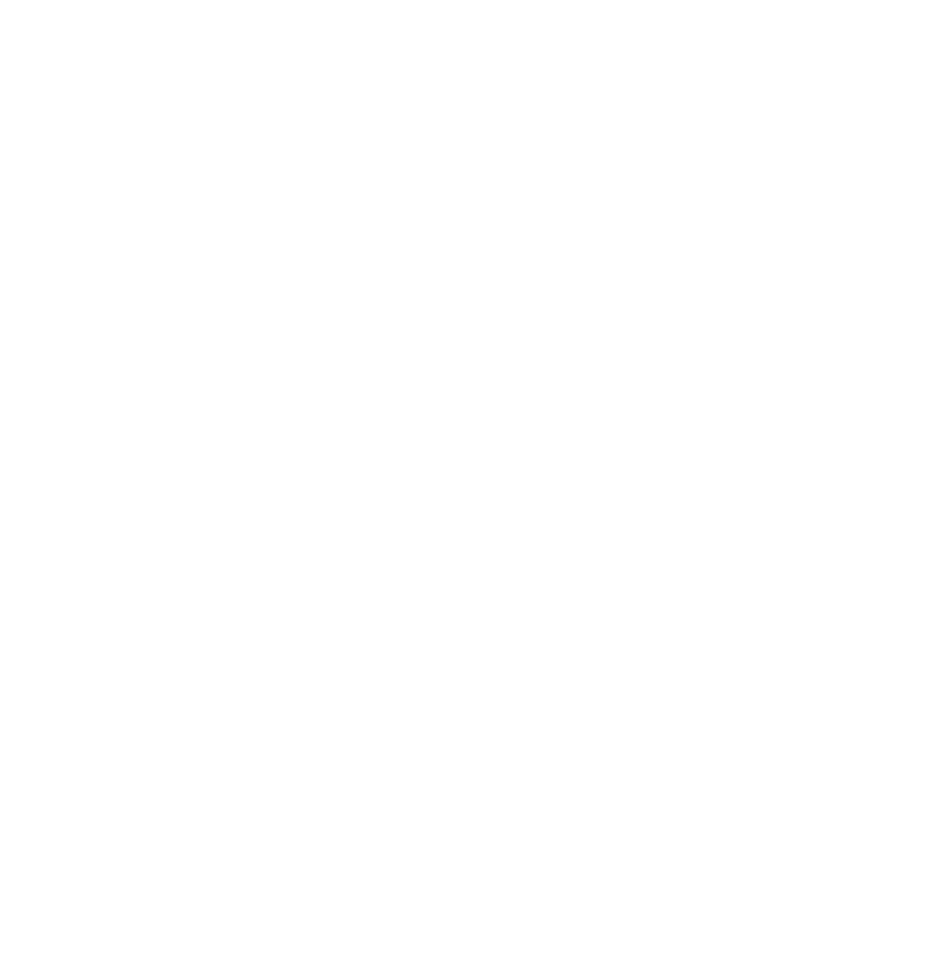
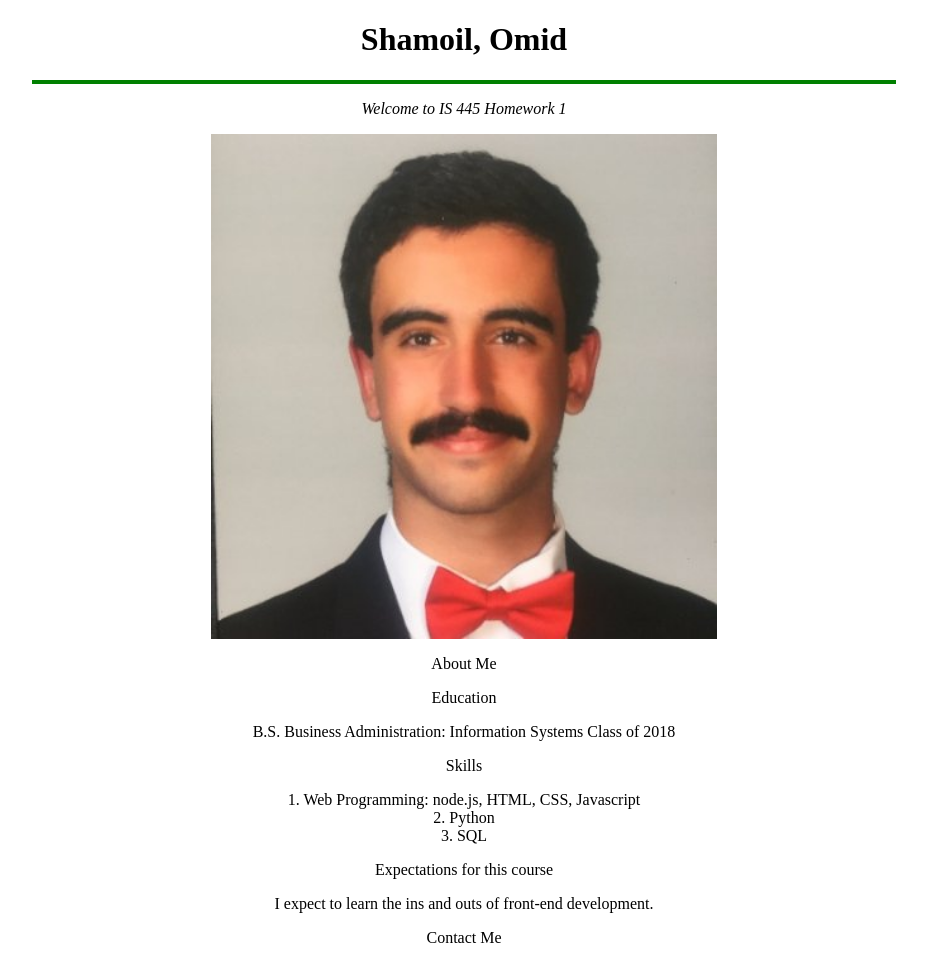
Before and after one commit to dromid21/homework1, a website: page website/index.html in a window 1280 px wide. Shown: the whole page, without its empty margins (176-1103 px from the left). Before the commit the page ends 800 px from the top, so only its background shows below. Drawn offline with Linux system fonts and the light colour scheme.

Commit message:
Making progress

```diff
--- a/website/index.html
+++ b/website/index.html
@@ -4,9 +4,36 @@
     <meta charset="UTF-8">
     <meta name="viewport" content="width=device-width, initial-scale=1.0">
     <meta http-equiv="X-UA-Compatible" content="ie=edge">
-    <title>Sometimes</title>
+    <title>Homework 1</title>
 </head>
+
+<link rel="stylesheet" type="text/css" href="style.css">
+
 <body>
+    <header><h1>Shamoil, Omid</h1></header>
+    <hr/>
+    <p id="headline">Welcome to IS 445 Homework 1</p>
+    <main>
+        <img src="omid.png" alt="Image of me (and my moustache)">
+        <div class="subject">
+            <p>About Me</p>
+            <p>Education</p>
+            <p>B.S. Business Administration: Information Systems Class of 2018</p>
+            <p>Skills</p>
+            <dl>
+                <dt>1. Web Programming: node.js, HTML, CSS, Javascript</dt>
+                <dt>2. Python</dt>
+                <dt>3. SQL</dt>
+            </dl>
+            <p>Expectations for this course</p>
+            <p>I expect to learn the ins and outs of front-end development.</p>
+        </div>
+        <div class="subject">
+            <p>Contact Me</p>
+
+        </div>
+    </main>
+
 
 </body>
 </html>
--- /dev/null
+++ b/website/style.css
@@ -0,0 +1,23 @@
+body
+header {
+    text-align: center}
+hr {
+    border: 2px solid green;
+    margin-right: 200px;
+    margin-left: 200px;
+}
+
+#headline {
+    text-align: center;
+    font-style: italic;
+}
+img {
+    display: block;
+    margin-left: auto;
+    margin-right: auto;
+    width: 40%;
+}
+
+.subject {
+    text-align: center
+}
```
Also changed, not shown: website/omid.png (added).
